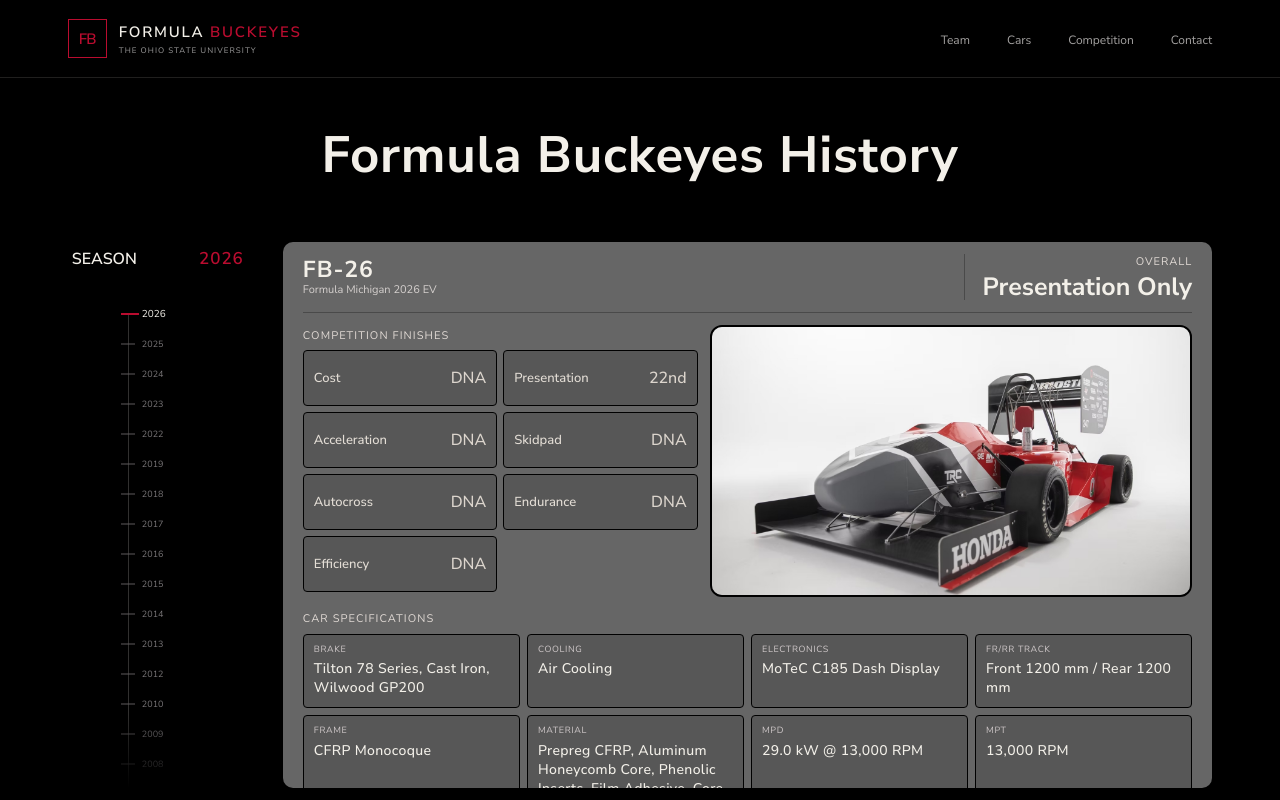
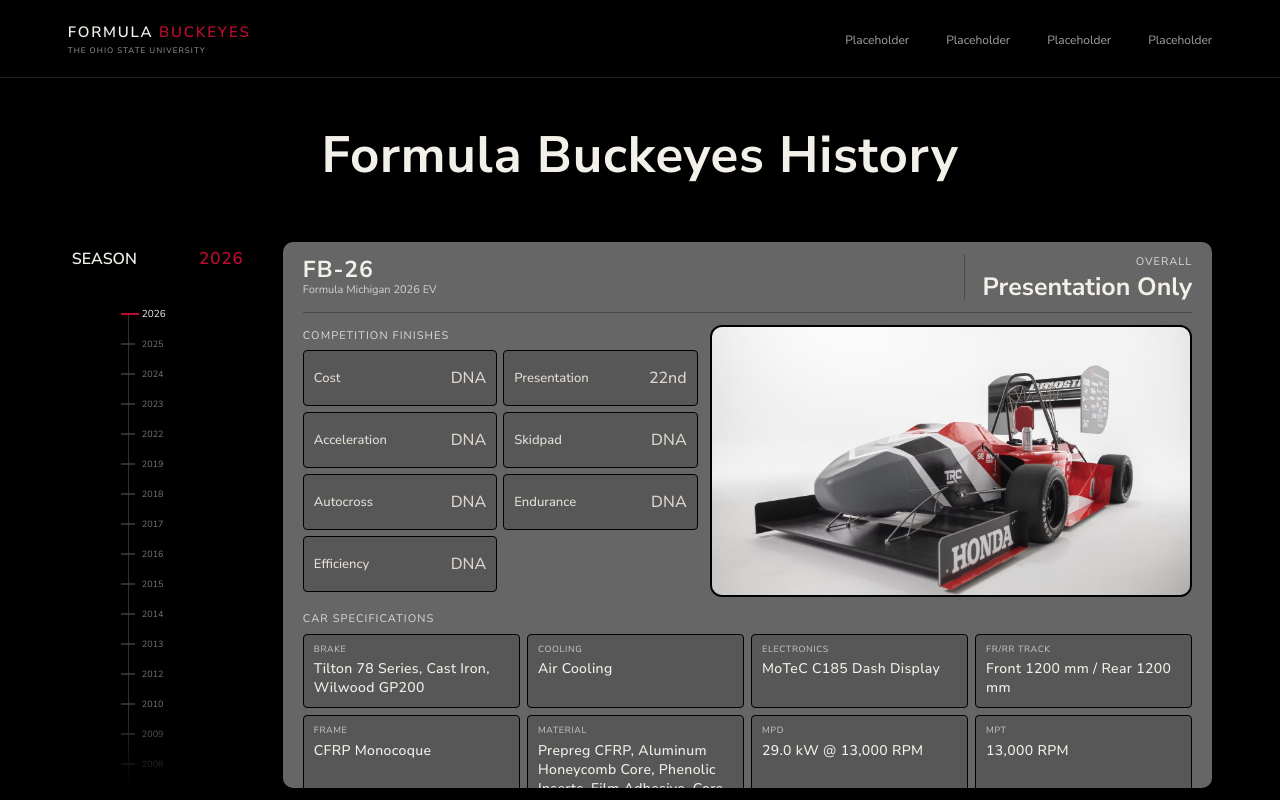
Before and after one commit to TheProgrammingTurkey/formulaBuckeyesExamplePage, a plain HTML site: page index.html in a window 1280 px wide. Drawn offline with Linux system fonts and the light colour scheme.

Commit message:
Cleaned up navbar a tiny bit
Reflecting that its only one page right now

```diff
--- a/index.html
+++ b/index.html
@@ -17,7 +17,6 @@
     <!-- The remaining navigation destinations are placeholders until those pages exist. -->
     <header class="topbar">
       <a class="brand" href="#history" aria-label="Formula Buckeyes home">
-        <span class="brand-mark" aria-hidden="true">FB</span>
         <span class="brand-copy">
           <strong>FORMULA <span>BUCKEYES</span></strong>
           <small>THE OHIO STATE UNIVERSITY</small>
@@ -25,10 +24,10 @@
       </a>
 
       <nav class="primary-nav" aria-label="Main navigation">
-        <a class="nav-link placeholder-link" href="#team" aria-label="Team page placeholder">Team</a>
-        <a class="nav-link placeholder-link" href="#cars" aria-label="Cars page placeholder">Cars</a>
-        <a class="nav-link placeholder-link" href="#competition" aria-label="Competition page placeholder">Competition</a>
-        <a class="nav-link placeholder-link" href="#contact" aria-label="Contact page placeholder">Contact</a>
+        <a class="nav-link placeholder-link" href="#team">Placeholder</a>
+        <a class="nav-link placeholder-link" href="#cars">Placeholder</a>
+        <a class="nav-link placeholder-link" href="#competition">Placeholder</a>
+        <a class="nav-link placeholder-link" href="#contact">Placeholder</a>
       </nav>
     </header>
 
--- a/styles.css
+++ b/styles.css
@@ -36,17 +36,7 @@ button { -webkit-tap-highlight-color: transparent; }
   padding: 0 5.3%;
   border-bottom: 1px solid var(--line);
 }
-.brand { display: flex; align-items: center; gap: 12px; text-decoration: none; }
-.brand-mark {
-  display: grid;
-  width: 39px;
-  height: 39px;
-  place-items: center;
-  border: 1px solid var(--scarlet);
-  color: var(--scarlet);
-  font: 600 15px var(--display);
-  letter-spacing: -.05em;
-}
+.brand { display: flex; align-items: center; text-decoration: none; }
 .brand-copy { display: grid; gap: 3px; }
 .brand-copy strong { font: 600 15px var(--display); letter-spacing: .12em; }
 .brand-copy strong span { color: var(--scarlet); }
@@ -56,6 +46,8 @@ button { -webkit-tap-highlight-color: transparent; }
 .brand-copy small { color: var(--muted); font-size: 8px; letter-spacing: .13em; }
 .primary-nav { display: flex; height: 100%; gap: 37px; }
 .nav-link {
+  display: flex;
+  align-items: center;
   padding: 2px 0 0;
   color: #a4a2a1;
   cursor: pointer;
@@ -192,7 +184,7 @@ h2 { margin: 6px 0 0; font: 500 23px/1.1 var(--display); letter-spacing: .025em;
 }
 
 /* Navigation destinations stay distinct from the season-selection controls. */
-.primary-nav .nav-link { display: flex; align-items: center; text-decoration: none; }
+.primary-nav .nav-link { text-decoration: none; }
 .primary-nav .nav-link:hover { color: var(--scarlet); }
 
 /* The season data stacks sections vertically and allows the panel body to scroll. */
@@ -250,8 +242,6 @@ h2 { margin: 6px 0 0; font: 500 23px/1.1 var(--display); letter-spacing: .025em;
 @media (max-width: 600px) {
   .site-shell { min-height: 540px; }
   .topbar { height: 65px; flex-basis: 65px; padding-right: 12px; padding-left: 12px; }
-  .brand { gap: 8px; }
-  .brand-mark { width: 33px; height: 33px; }
   .brand-copy strong { font-size: 12px; }
   .brand-copy small { font-size: 7px; }
   .primary-nav { gap: 10px; }
```
